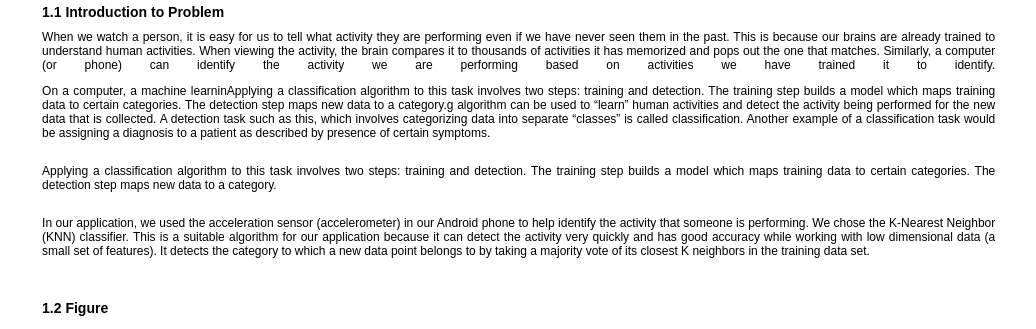
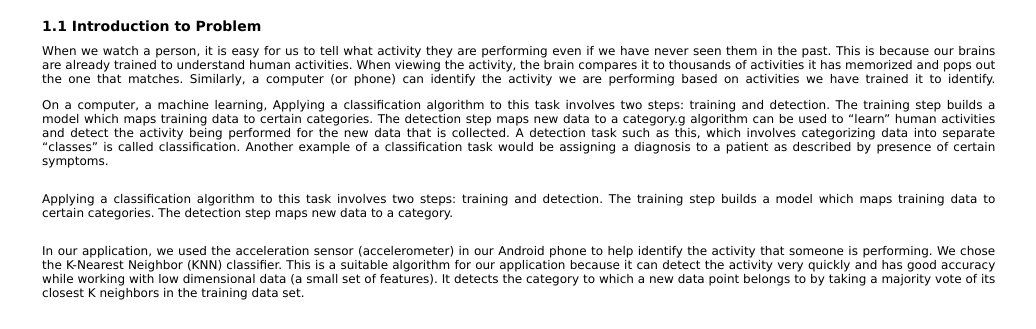
Before and after one commit to girijakuanr/dsp_project, a plain HTML site: page index.html in a window 1280 px wide. Shown: the part 764-1093 px from the top of the page, without its empty margins (96-1132 px from the left). Drawn offline with Linux system fonts and the light colour scheme.

Commit message:
Update index.html

```diff
--- a/index.html
+++ b/index.html
@@ -15,6 +15,7 @@
 		</style>
 	</head>
 	<body>
+		<font face="verdana" >
 		<div class="container">
 			<div class="title" style="color:DodgerBlue;">ACTIVITY RECOGNITION USING  CELL-PHONE ACCCELEROMETER</div>
 
@@ -68,7 +69,7 @@
 
 				                <!-- Start edit here  -->
 						When we watch a person, it is easy for us to tell what activity they are performing even if we have never seen them in the past. This is because our brains are already trained to understand human activities. When viewing the activity, the brain compares it to thousands of activities it has memorized and pops out the one that matches. Similarly, a computer (or phone) can identify the activity we are performing based on activities we have trained it to identify.
-						<p>On a computer, a machine learninApplying a classification algorithm to this task involves two steps: training and detection. The training step builds a model which maps training data to certain categories. The detection step maps new data to a category.g algorithm can be used to “learn” human activities and detect the activity being performed for the new data that is collected. A detection task such as this, which involves categorizing data into separate “classes” is called classification. Another example of a classification task would be assigning a diagnosis to a patient as described by presence of certain symptoms.</p>
+						<p>On a computer, a machine learning, Applying a classification algorithm to this task involves two steps: training and detection. The training step builds a model which maps training data to certain categories. The detection step maps new data to a category.g algorithm can be used to “learn” human activities and detect the activity being performed for the new data that is collected. A detection task such as this, which involves categorizing data into separate “classes” is called classification. Another example of a classification task would be assigning a diagnosis to a patient as described by presence of certain symptoms.</p>
 						<p>Applying a classification algorithm to this task involves two steps: training and detection. The training step builds a model which maps training data to certain categories. The detection step maps new data to a category.</p>
 						<p>In our application, we used the acceleration sensor (accelerometer) in our Android phone to help identify the activity that someone is performing. We chose the K-Nearest Neighbor (KNN) classifier. This is a suitable algorithm for our application because it can detect the activity very quickly and has good accuracy while working with low dimensional data (a small set of features). It detects the category to which a new data point belongs to by taking a majority vote of its closest K neighbors in the training data set.</p>
 						<!-- Stop edit here -->
@@ -225,5 +226,6 @@
 			</div>
 
 		</div>
+				</font>
 	</body>
 </html>
```
